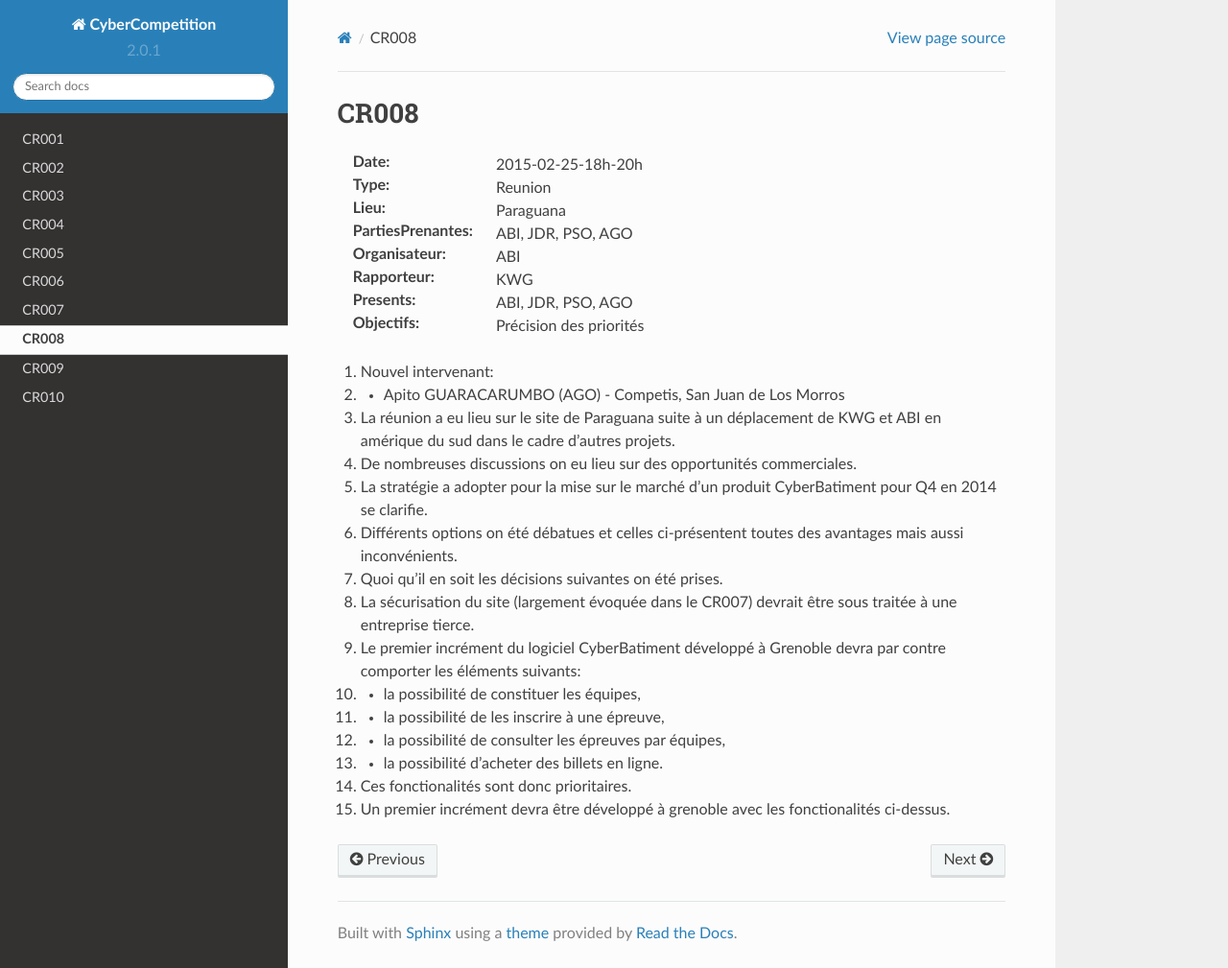
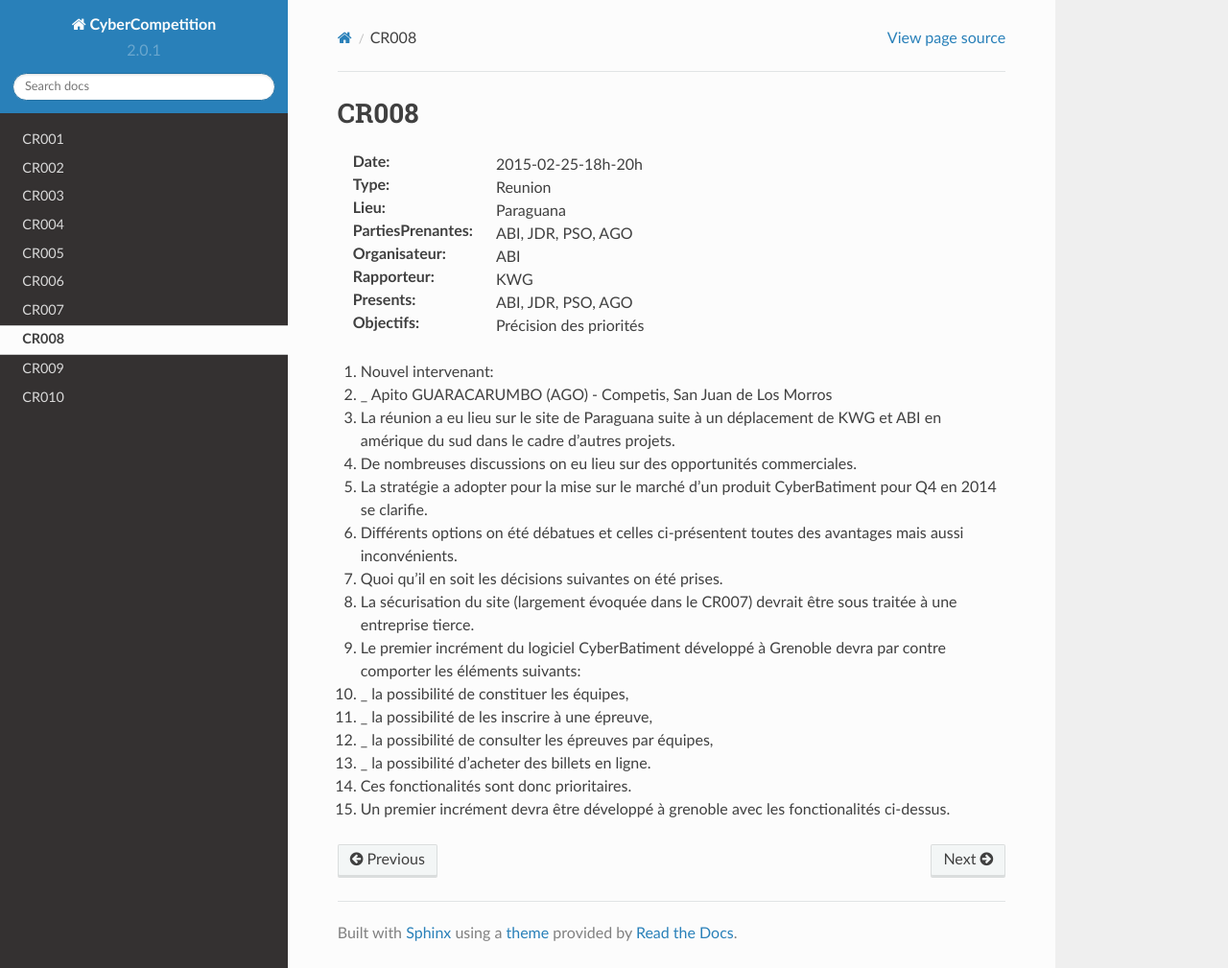
Before and after one commit to ScribesZone/CyberCompetition, a Sphinx documentation site: the page built from docs/res/cr008.rst, in a window 1280 px wide and 1009 px high. Shown: the whole window at 96% size. Built offline with Sphinx 7.4.7 and the Read the Docs theme 2.0.0, drawn with Linux system fonts in a browser that asks for light colours.

Commit message:
formatage

```diff
--- a/docs/res/cr008.rst
+++ b/docs/res/cr008.rst
@@ -11,7 +11,7 @@ CR008
 
 
 #. Nouvel intervenant:
-#. - Apito GUARACARUMBO (AGO) - Competis, San Juan de Los Morros
+#. _ Apito GUARACARUMBO (AGO) - Competis, San Juan de Los Morros
 #. La réunion a eu lieu sur le site de Paraguana suite à un déplacement de KWG et ABI en amérique du sud dans le cadre d'autres projets.
 #. De nombreuses discussions on eu lieu sur des opportunités commerciales.
 #. La stratégie a adopter pour la mise sur le marché d'un produit CyberBatiment pour Q4 en 2014 se clarifie.
@@ -19,9 +19,9 @@ CR008
 #. Quoi qu'il en soit les décisions suivantes on été prises.
 #. La sécurisation du site (largement évoquée dans le CR007) devrait être sous traitée à une entreprise tierce.
 #. Le premier incrément du logiciel CyberBatiment développé à Grenoble devra par contre comporter les éléments suivants:
-#. - la possibilité de constituer les équipes,
-#. - la possibilité de les inscrire à une épreuve,
-#. - la possibilité de consulter les épreuves par équipes,
-#. - la possibilité d’acheter des billets en ligne.
+#. _ la possibilité de constituer les équipes,
+#. _ la possibilité de les inscrire à une épreuve,
+#. _ la possibilité de consulter les épreuves par équipes,
+#. _ la possibilité d’acheter des billets en ligne.
 #. Ces fonctionalités sont donc prioritaires.
 #. Un premier incrément devra être développé à grenoble avec les fonctionalités ci-dessus.
```
